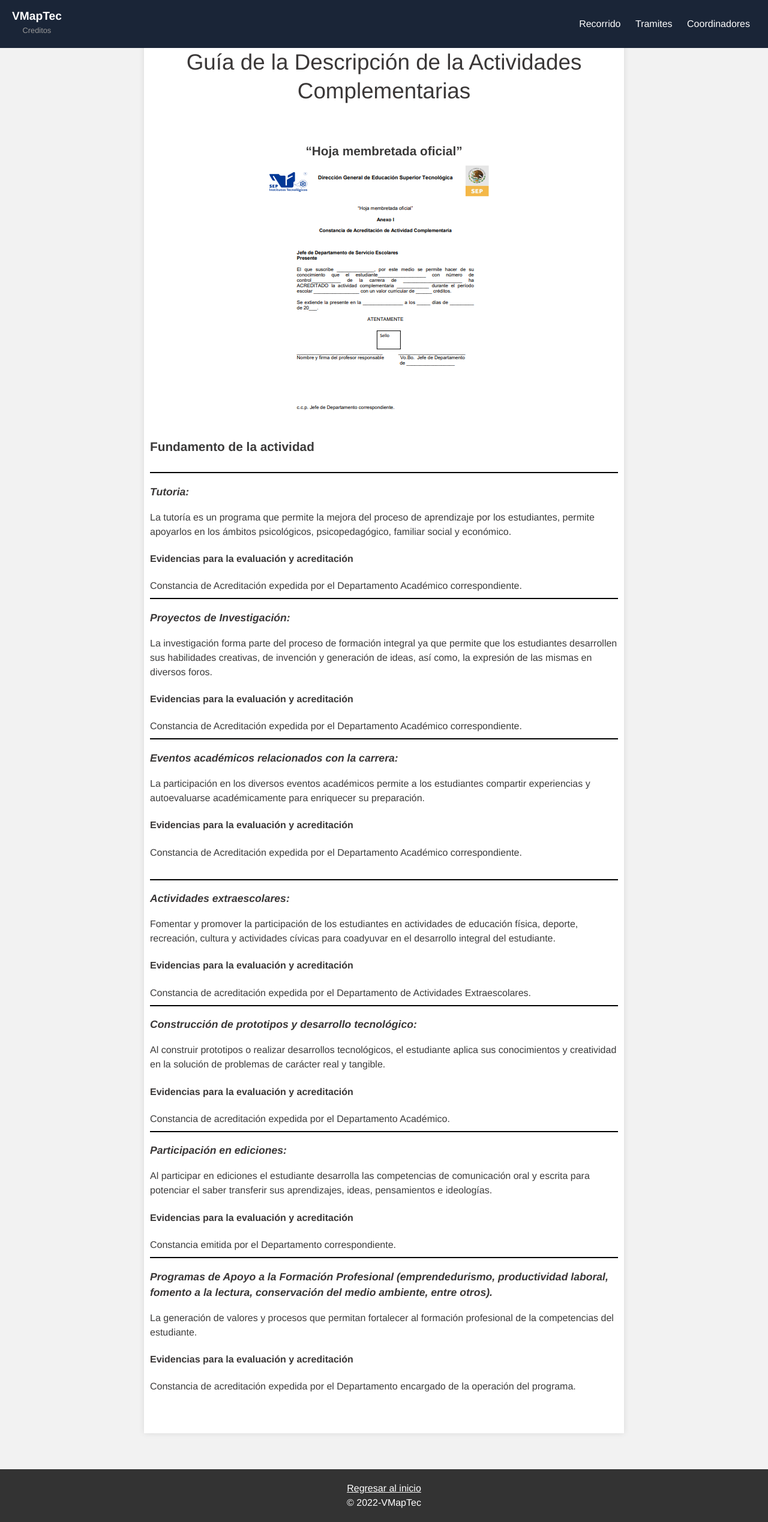
After one commit to VictorHCH/VMAPTEC, a PHP site: page /creditos.php in a window 1280 px wide. The commit adds this page. Shown: the whole page at 60% size. Run offline with PHP 8.4, Linux system fonts and the light colour scheme.

Commit message:
Creditos

```diff
--- /dev/null
+++ b/VMaptec/css/creditos.css
@@ -0,0 +1,171 @@
+body {
+    margin: 0;
+    padding: 0;
+    font-family: Helvetica, Arial, sans-serif;
+    color: rgb(60, 59, 59);
+    background: #f2f2f2;
+    font-size: 1em;
+    line-height: 1.5em;
+}
+
+header {
+    text-align: center;
+}
+
+h1 {
+    font-size: 2.3em;
+    line-height: 1.3em;
+    margin: 10px 0;
+    text-align: center;
+    font-weight: 300;
+    color: rgb(58, 55, 55);
+}
+
+h2 {
+    font-size: 1.3em;
+    line-height: 0.3em;
+    margin: 15px 0;
+    text-align: center;
+}
+
+h2#fundamento {
+    font-size: 1.3em;
+    line-height: 0.3em;
+    margin: 15px 0;
+    text-align: left;
+}
+
+p#espacio {
+    border: solid .5px black;
+}
+
+h3 {
+    font-size: 1.1em;
+    line-height: 1.5em;
+    color: rgb(58, 55, 55);
+    font-weight: bolder;
+    font-style: italic;
+}
+
+h4 {
+    font-size: 1em;
+    line-height: 1.5em;
+    color: rgb(58, 55, 55);
+}
+
+p {
+    margin: 0 0 .5em 0;
+}
+
+img {
+    max-width: 100%;
+    height: auto;
+    max-height: 100%;
+}
+
+#main-header {
+    background: #333;
+    color: white;
+    height: 80px;
+}
+
+#main-header a {
+    color: white;
+}
+
+
+/*
+ * Logo
+ */
+
+#logo-header {
+    float: left;
+    padding: 15px 0 0 20px;
+    text-decoration: none;
+}
+
+#logo-header .site-name {
+    display: block;
+    font-weight: 700;
+    font-size: 1.2em;
+}
+
+#logo-header .site-desc {
+    display: block;
+    font-weight: 300;
+    font-size: 0.8em;
+    color: #999;
+}
+
+
+/*
+ * Navegación
+ */
+
+nav {
+    float: right;
+}
+
+nav ul {
+    margin: 0;
+    padding: 0;
+    list-style: none;
+    padding-right: 20px;
+}
+
+nav ul li {
+    display: inline-block;
+    line-height: 80px;
+}
+
+nav ul li a {
+    display: block;
+    padding: 0 10px;
+    text-decoration: none;
+}
+
+nav ul li a:hover {
+    background: #0b76a6;
+}
+
+#main-content {
+    background: white;
+    width: 90%;
+    max-width: 800px;
+    margin: 60px auto;
+    box-shadow: 0 0 10px rgba(0, 0, 0, .1);
+}
+
+#main-content header,
+#main-content .content {
+    padding: 10px;
+}
+
+#main-footer {
+    background: #333;
+    color: white;
+    text-align: center;
+    padding: 20px;
+    margin-top: 40px;
+}
+
+#main-footer p {
+    margin: 0;
+}
+
+#main-footer a {
+    color: white;
+}
+
+#main-header {
+    background-color: #1a2537;
+    height: 80px;
+    width: 100%;
+    /* hacemos que la cabecera ocupe el ancho completo de la página */
+    left: 0;
+    /* Posicionamos la cabecera al lado izquierdo */
+    top: 0;
+    /* Posicionamos la cabecera pegada arriba */
+    position: fixed;
+    /* Hacemos que la cabecera tenga una posición fija */
+}
--- /dev/null
+++ b/VMaptec/html/creditos.php
@@ -0,0 +1,113 @@
+<!DOCTYPE html>
+<html lang="es">
+
+<head>
+    <meta charset="utf-8">
+    <title>Creditos</title>
+
+    <link rel="stylesheet" href="../css/creditos.css">
+</head>
+
+<body>
+
+    <header id="main-header">
+
+        <a id="logo-header" href="#">
+      <span class="site-name">VMapTec</span>
+            <span class="site-desc">Creditos</span>
+        </a>
+        <!-- / #logo-header -->
+
+        <nav>
+            <ul>
+                <li><a href="../html/index.php">Recorrido</a></li>
+                <li><a href="../html/tramites.php">Tramites</a></li>
+                <li><a href="#">Coordinadores</a></li>
+
+            </ul>
+        </nav>
+        <!-- / nav -->
+
+    </header>
+    <!-- / #main-header -->
+
+
+    <section id="main-content">
+
+        <article>
+            <header>
+                <h1>Guía de la Descripción de la Actividades Complementarias </h1>
+                <br>
+
+                <br>
+                <h2>“Hoja membretada oficial”</h2>
+                <img src="../imagenes/Hoja_membretada.png">
+            </header>
+
+            <div class="content">
+                <h2 id="fundamento">Fundamento de la actividad </h2>
+                <br>
+                <p id="espacio"></p>
+
+                <h3>Tutoria:</h3>
+                <p>La tutoría es un programa que permite la mejora del proceso de aprendizaje por los estudiantes, permite apoyarlos en los ámbitos psicológicos, psicopedagógico, familiar social y económico.</p>
+                <h4>Evidencias para la evaluación y acreditación</h4>
+                <p>Constancia de Acreditación expedida por el Departamento Académico correspondiente.</p>
+                <p id="espacio"></p>
+
+                <h3>Proyectos de Investigación:</h3>
+                <p>La investigación forma parte del proceso de formación integral ya que permite que los estudiantes desarrollen sus habilidades creativas, de invención y generación de ideas, así como, la expresión de las mismas en diversos foros.</p>
+                <h4>Evidencias para la evaluación y acreditación</h4>
+                <p>Constancia de Acreditación expedida por el Departamento Académico correspondiente.</p>
+                <p id="espacio"></p>
+
+                <h3>Eventos académicos relacionados con la carrera:</h3>
+                <p>La participación en los diversos eventos académicos permite a los estudiantes compartir experiencias y autoevaluarse académicamente para enriquecer su preparación.</p>
+                <h4>Evidencias para la evaluación y acreditación</h4>
+                <p>Constancia de Acreditación expedida por el Departamento Académico correspondiente.</p><br>
+                <p id="espacio"></p>
+
+                <h3>Actividades extraescolares: </h3>
+                <p>Fomentar y promover la participación de los estudiantes en actividades de educación física, deporte, recreación, cultura y actividades cívicas para coadyuvar en el desarrollo integral del estudiante.</p>
+                <h4>Evidencias para la evaluación y acreditación</h4>
+                <p>Constancia de acreditación expedida por el Departamento de Actividades Extraescolares.</p>
+                <p id="espacio"></p>
+
+                <h3>Construcción de prototipos y desarrollo tecnológico:</h3>
+                <p>Al construir prototipos o realizar desarrollos tecnológicos, el estudiante aplica sus conocimientos y creatividad en la solución de problemas de carácter real y tangible.</p>
+                <h4>Evidencias para la evaluación y acreditación</h4>
+                <p>Constancia de acreditación expedida por el Departamento Académico.</p>
+                <p id="espacio"></p>
+
+                <h3>Participación en ediciones:</h3>
+                <p>Al participar en ediciones el estudiante desarrolla las competencias de comunicación oral y escrita para potenciar el saber transferir sus aprendizajes, ideas, pensamientos e ideologías.</p>
+                <h4>Evidencias para la evaluación y acreditación</h4>
+                <p>Constancia emitida por el Departamento correspondiente.</p>
+                <p id="espacio"></p>
+
+                <h3>Programas de Apoyo a la Formación Profesional (emprendedurismo, productividad laboral, fomento a la lectura, conservación del medio ambiente, entre otros).</h3>
+                <p>La generación de valores y procesos que permitan fortalecer al formación profesional de la competencias del estudiante.</p>
+                <h4>Evidencias para la evaluación y acreditación</h4>
+                <p>Constancia de acreditación expedida por el Departamento encargado de la operación del programa.</p><br><br>
+
+            </div>
+
+        </article>
+        <!-- /article -->
+
+    </section>
+    <!-- / #main-content -->
+
+
+
+    <footer id="main-footer">
+
+        <p><a href="../html/index.php">Regresar al inicio</a></p>
+        <p>&copy; 2022-VMapTec</p>
+    </footer>
+    <!-- / #main-footer -->
+
+
+</body>
+
+</html>
--- a/VMaptec/html/header.php
+++ b/VMaptec/html/header.php
@@ -16,7 +16,7 @@
                 <a href="../html/index.php"><h1>VMapTec</h1></a>
             </div>
             <nav class="menu">
-                <a href="#">Creditos</a>
+                <a href="../html/creditos.php">Creditos</a>
                 <a href="../html/tramites.php">Tramites</a>
                 <a href="#">Coordinadores</a>
             </nav>
```
Also changed, not shown: VMaptec/imagenes/Hoja_membretada.png (added).
